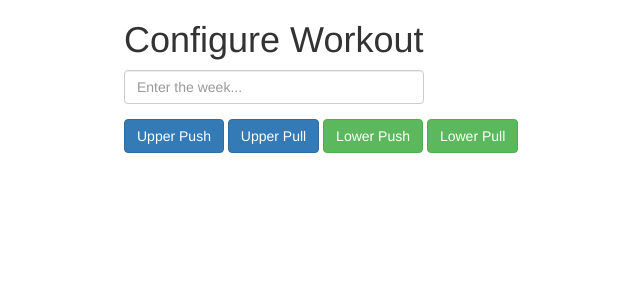
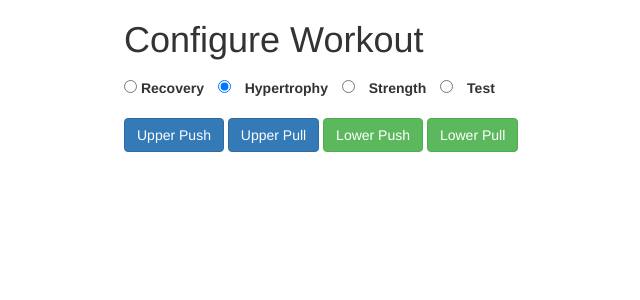
Before and after one commit to kevin-p-grogan/bro-science, a Flask app: page / in a window 1280 px wide. Shown: the top 300 px of the page, without its empty margins (31-671 px from the left). Run offline with Flask 2, Linux system fonts and the light colour scheme; some libraries are stand-ins or nearby versions.

Commit message:
Updated display to use radio buttons

```diff
--- a/app.py
+++ b/app.py
@@ -18,7 +18,7 @@ def index():
     exercises = []
     if request.method == "POST":
         try:
-            exercises = generate_workout(request.form['workout_button'], int(request.form['week']))
+            exercises = generate_workout(request.form['workout_button'], request.form['week'])
         except:
             errors.append(
                 "Unable to produce workout."
--- a/src/workout_generator.py
+++ b/src/workout_generator.py
@@ -1,4 +1,3 @@
-import random
 import pandas as pd
 import yaml
 from collections import Iterable
@@ -9,7 +8,6 @@ from src.excercise_database import EXCERCISE_DATAFRAME
 FILTERS_FILENAME = 'data/filters.yaml'
 WORKOUTS_FILENAME = 'data/workouts.yaml'
 KEYWORD = 'inherit'
-WEEK_NAMES = ('Recovery', 'Hypertrophy', 'Strength', 'Test')
 
 
 def __deep_merge_dictionaries(a, b, path=None):
@@ -107,7 +105,7 @@ def __convert_to_template(exercises):
 def generate_workout(workout_name, week):
     exercise_dataframe = pd.read_pickle(EXCERCISE_DATAFRAME)
     exercise_dataframe = __apply_filters(exercise_dataframe)
-    full_workout_name = ' '.join((workout_name, WEEK_NAMES[week % len(WEEK_NAMES)]))
+    full_workout_name = ' '.join((workout_name, week))
     workout = __load_workout(full_workout_name)
     exercises = __select_exercises(workout, exercise_dataframe)
     return __convert_to_template(exercises)
--- a/templates/index.html
+++ b/templates/index.html
@@ -16,7 +16,15 @@
       <h1>Configure Workout</h1>
       <form role="form" method='POST' action='/'>
           <div class="form-group">
-              <input type="text" name="week" class="form-control" id="week-box" placeholder="Enter the week..." style="max-width: 300px;">
+              <input type="radio" id="Recovery" name="week" value="Recovery">
+              <label for="Recovery">Recovery</label>
+              <input type="radio" id="Hypertrophy" name="week" value="Hypertrophy" checked style="margin:10px">
+              <label for="Hypertrophy">Hypertrophy</label>
+              <input type="radio" id="Strength" name="week" value="Strength" style="margin:10px">
+              <label for="Strength">Strength</label>
+              <input type="radio" id="Test" name="week" value="Test" style="margin:10px">
+              <label for="Test">Test</label>
+              <br>
           </div>
           <button type="submit" class="btn btn-primary" name="workout_button" value="Upper Push">Upper Push</button>
           <button type="submit" class="btn btn-primary" name="workout_button" value="Upper Pull">Upper Pull</button>
```
